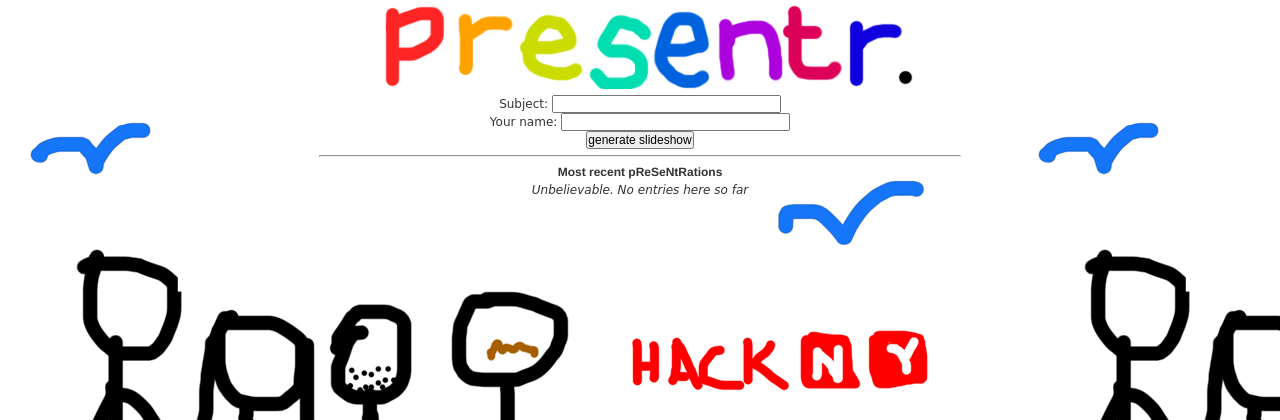
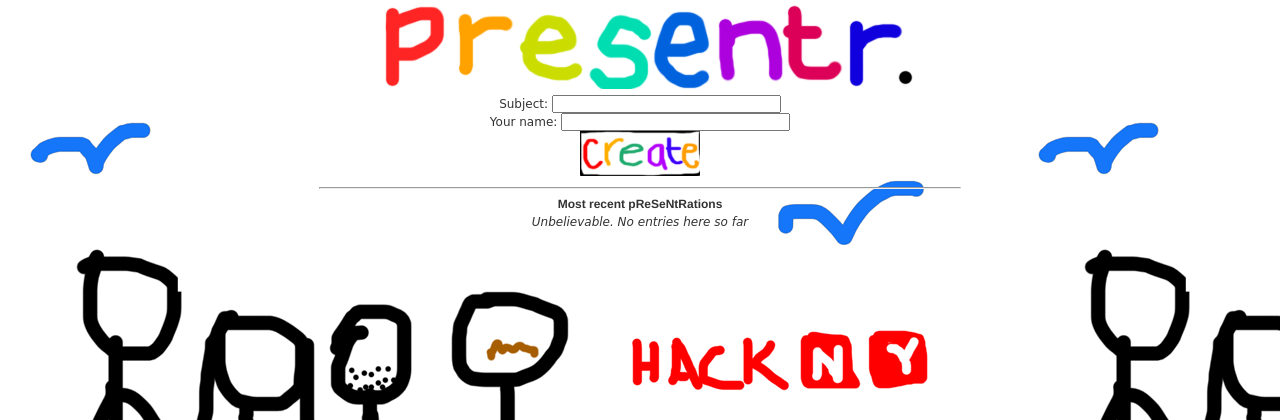
Before and after one commit to sharnett/presentr, a Flask app: page / in a window 1280 px wide. Shown: the top 420 px of the page. Run offline with Flask 2, Linux system fonts and the light colour scheme; data that the repository does not hold is empty.

Commit message:
added button graphic

```diff
--- a/templates/template.html
+++ b/templates/template.html
@@ -3,7 +3,7 @@
 <form action="{{ url_for('add_entry') }}" method=post class=add-entry>
     Subject: <input type=text size=30 name=project> <br/ >
     Your name: <input type=text size=30 name=name>  <br/ >
-    <input type=submit value='generate slideshow'>
+    <input type='image' src="{{ url_for('static', filename='grafx/gobutton.png') }}" height='45' width='120' alt='generate slideshow'>
 </form>
 <hr>
 <h3> Most recent pReSeNtRations </h3>
```
